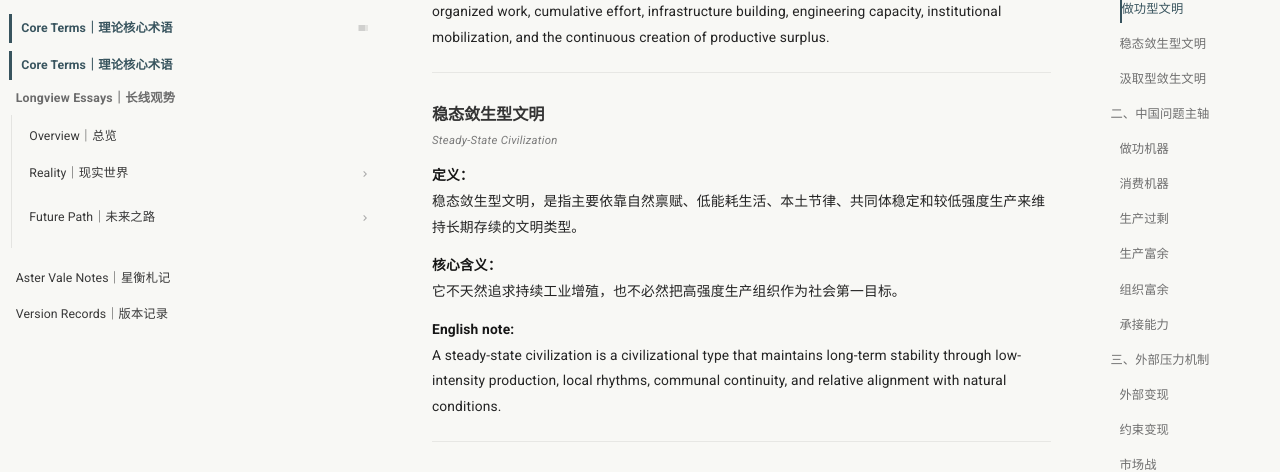
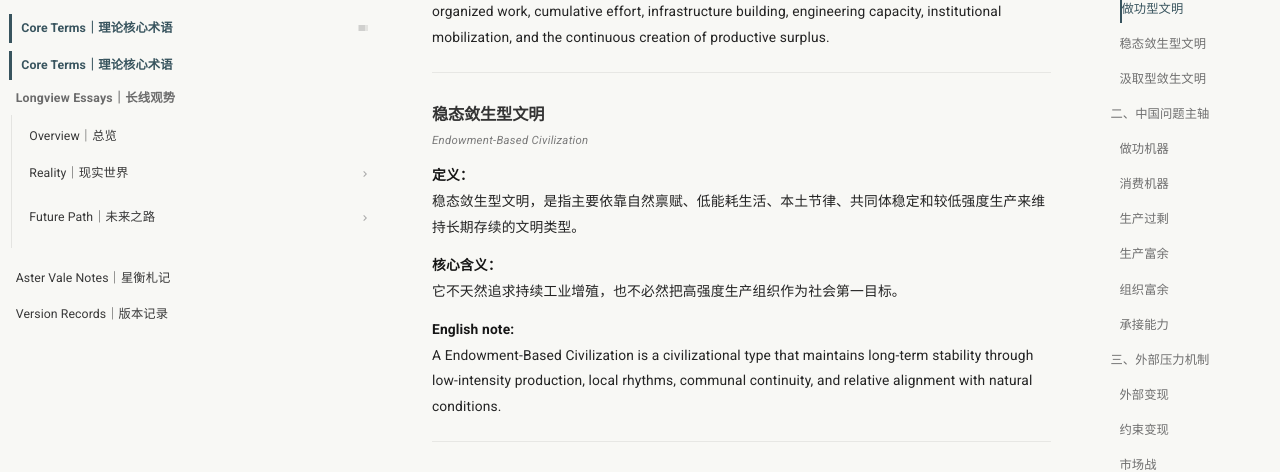
Before and after one commit to guanshi1688/longview-archive, an MkDocs documentation site: the page built from docs/core-terms.md, in a window 1280 px wide and 900 px high, scrolled down 830 px. Shown: the part 127-599 px from the top of the window. Built offline with MkDocs 1.6.1 and Material for MkDocs 9.7.7, drawn with Linux system fonts in a browser that asks for light colours.

Commit message:
Update core-terms.md

```diff
--- a/docs/core-terms.md
+++ b/docs/core-terms.md
@@ -39,7 +39,7 @@ A work-driven civilization is a civilizational type whose long-term survival and
 
 ### 稳态敛生型文明
 
-<span class="term-en">Steady-State Civilization</span>
+<span class="term-en">Endowment-Based Civilization</span>
 
 **定义：**
 稳态敛生型文明，是指主要依靠自然禀赋、低能耗生活、本土节律、共同体稳定和较低强度生产来维持长期存续的文明类型。
@@ -48,7 +48,7 @@ A work-driven civilization is a civilizational type whose long-term survival and
 它不天然追求持续工业增殖，也不必然把高强度生产组织作为社会第一目标。
 
 **English note:**
-A steady-state civilization is a civilizational type that maintains long-term stability through low-intensity production, local rhythms, communal continuity, and relative alignment with natural conditions.
+A Endowment-Based Civilization is a civilizational type that maintains long-term stability through low-intensity production, local rhythms, communal continuity, and relative alignment with natural conditions.
 
 ---
 
```
